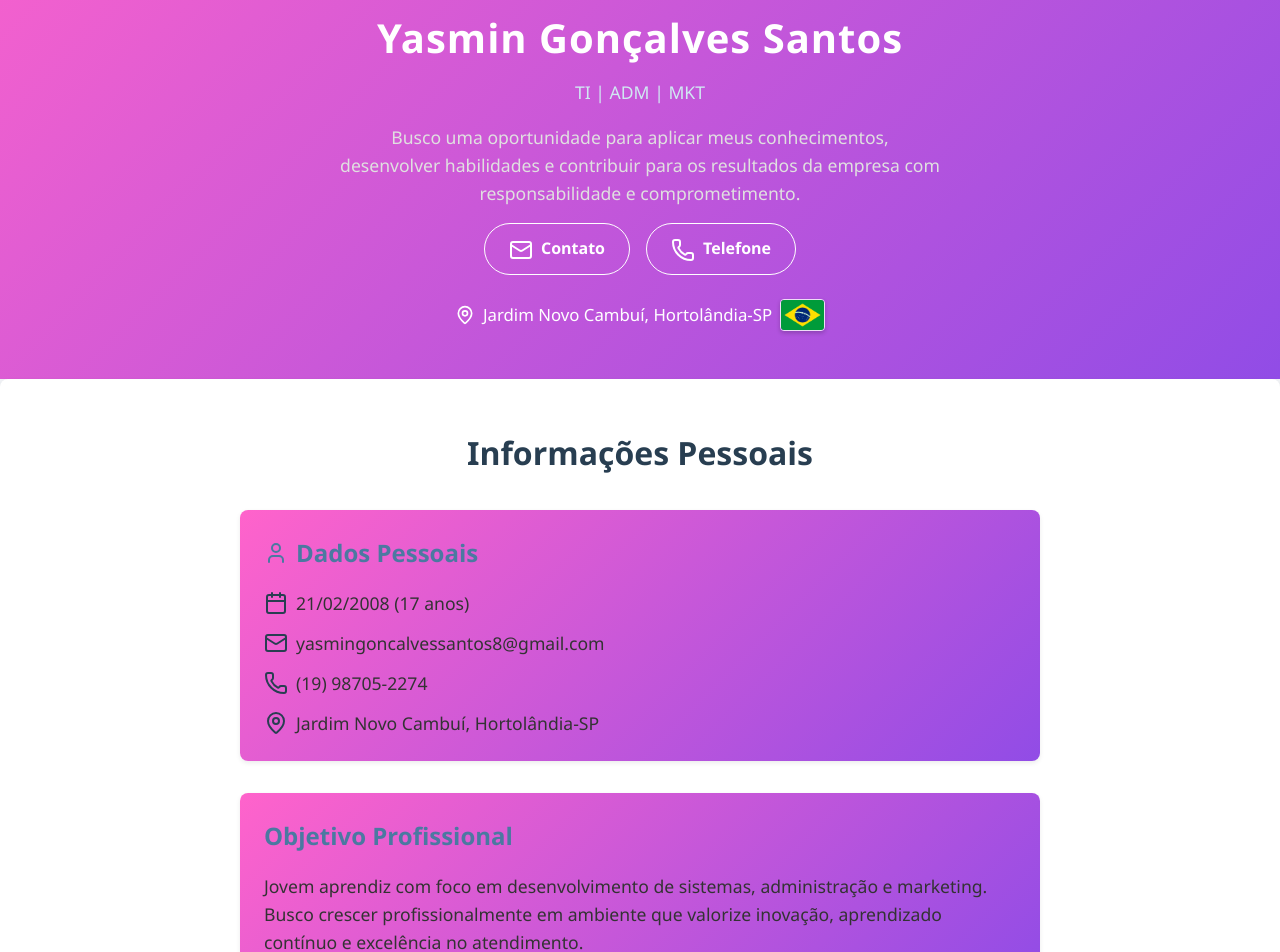
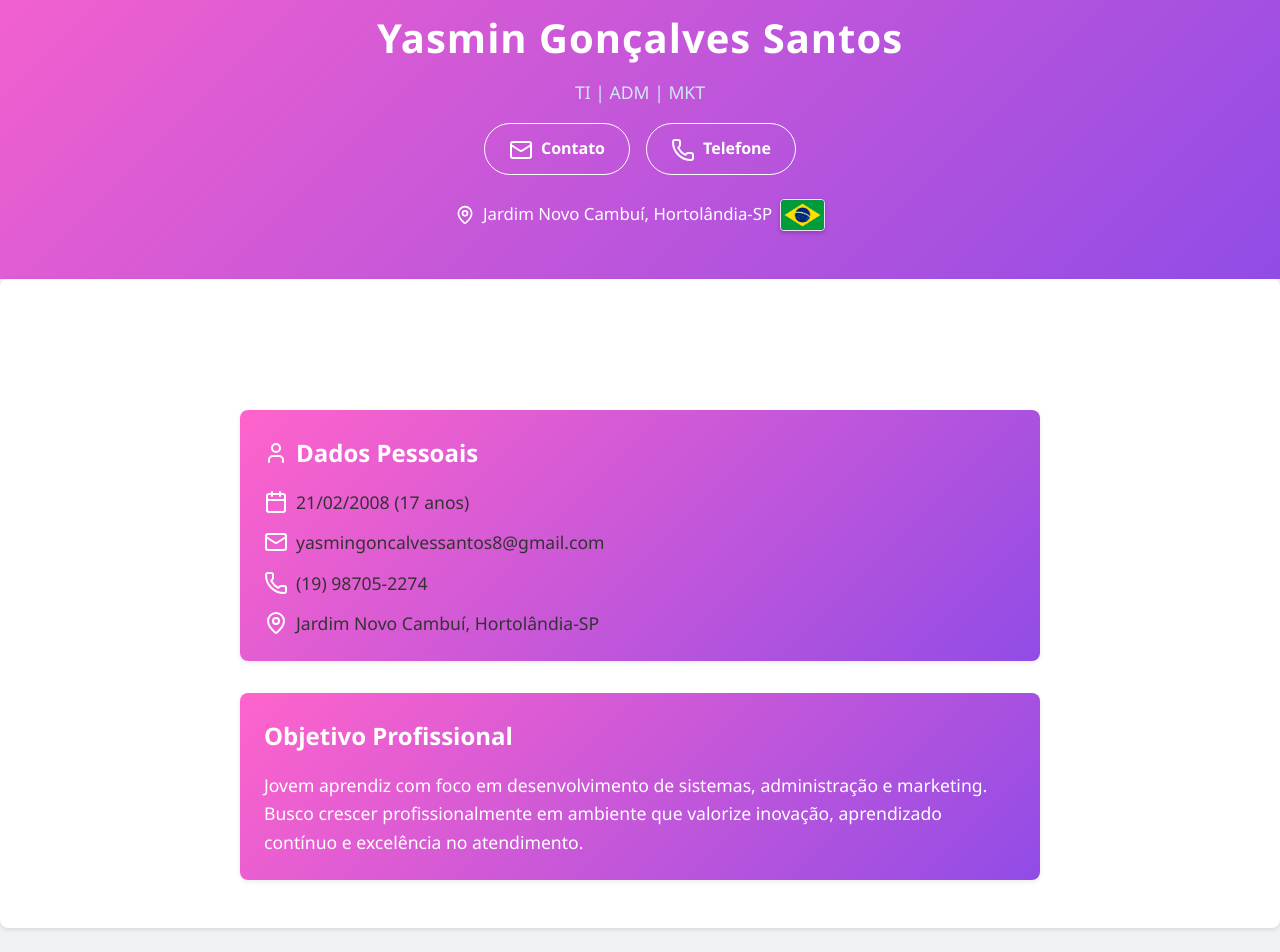
Before and after one commit to YasminnG135/MeuPortfolio, a React (Vite) app: page / in a window 1280 px wide. Shown: the part 220-1172 px from the top of the page. Built offline with nearby package versions, Linux system fonts and the light colour scheme.

Commit message:
Trabalho

```diff
--- a/src/components/Hero.jsx
+++ b/src/components/Hero.jsx
@@ -30,9 +30,7 @@ function Hero() {
                 TI | ADM | MKT
               </span>
             </div>
-            <p className={styles.objective}>
-              Busco uma oportunidade para aplicar meus conhecimentos, desenvolver habilidades e contribuir para os resultados da empresa com responsabilidade e comprometimento.
-            </p>
+
             <div className={styles.contactButtons}>
               <a href="mailto:yasmingoncalvessantos8@gmail.com" className={styles.primaryButton}>
                 <Mail className={styles.buttonIcon} />
--- a/src/styles/About.module.css
+++ b/src/styles/About.module.css
@@ -19,7 +19,7 @@
 .title {
   font-size: 2rem;
   font-weight: 600;
-  color: #283e51;
+  color: #ffffff;
 }
 
 .content {
@@ -41,12 +41,12 @@
   align-items: center;
   font-size: 1.5rem;
   margin-bottom: 1rem;
-  color: #4b79a1;
+  color: #ffffff;
 }
 
 .cardIcon {
   margin-right: 0.5rem;
-  color: #4b79a1;
+  color: #ffffff;
 }
 
 .infoList {
@@ -63,11 +63,11 @@
 
 .infoIcon {
   margin-right: 0.5rem;
-  color: #283e51;
+  color: #ffffff;
 }
 
 .objectiveText {
   font-size: 1.1rem;
   line-height: 1.6;
-  color: #333;
+  color: #ffffff;
 }
--- a/src/styles/Footer.module.css
+++ b/src/styles/Footer.module.css
@@ -2,7 +2,7 @@
   background: linear-gradient(135deg, #ff63cb, #914ce6);
   color: #fff;
   padding: 3rem 1rem;
-  border-top: 5px solid #4b79a1;
+  border-top: 5px solid #9f1df6;
 }
 
 .container {
```
